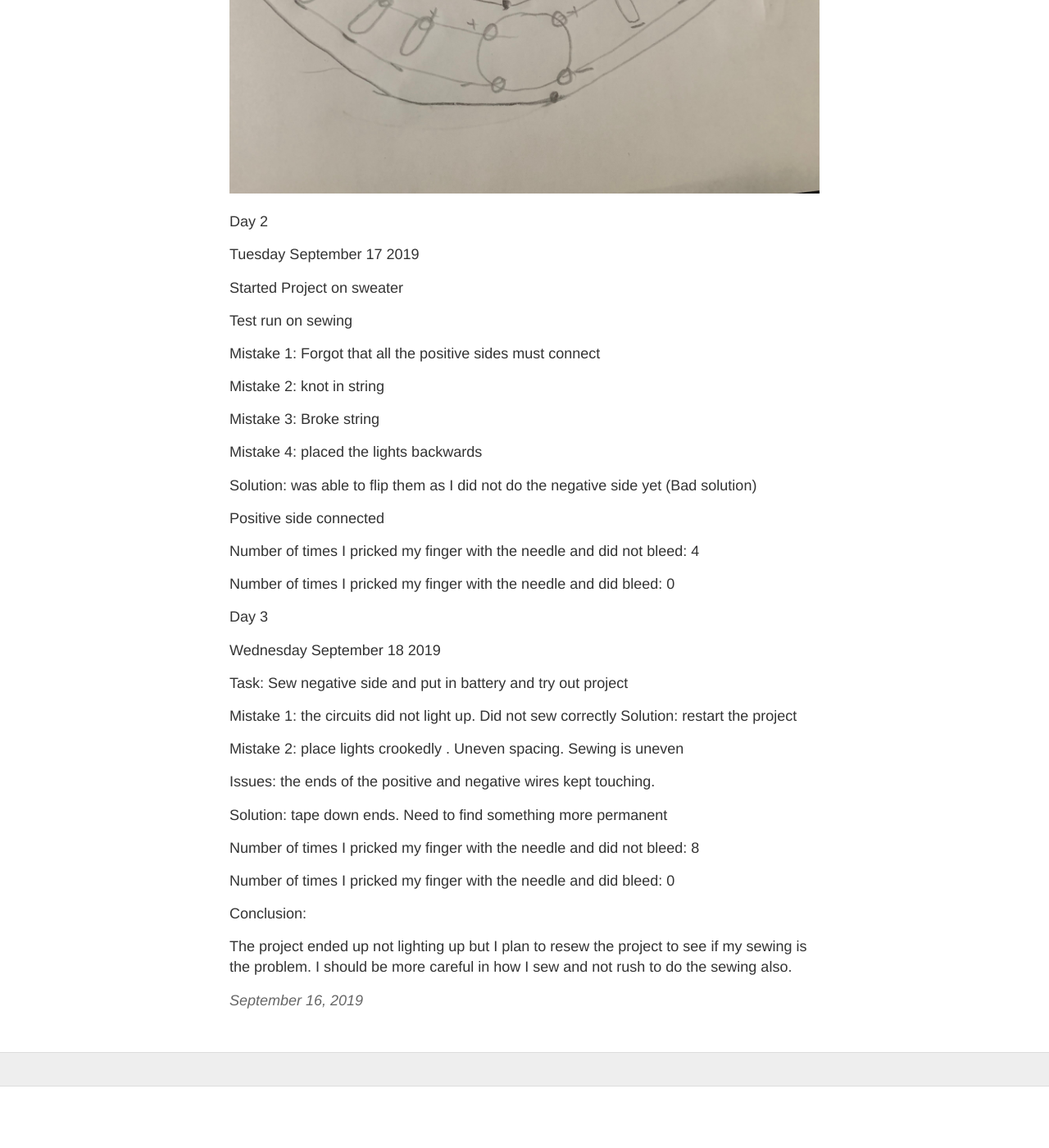
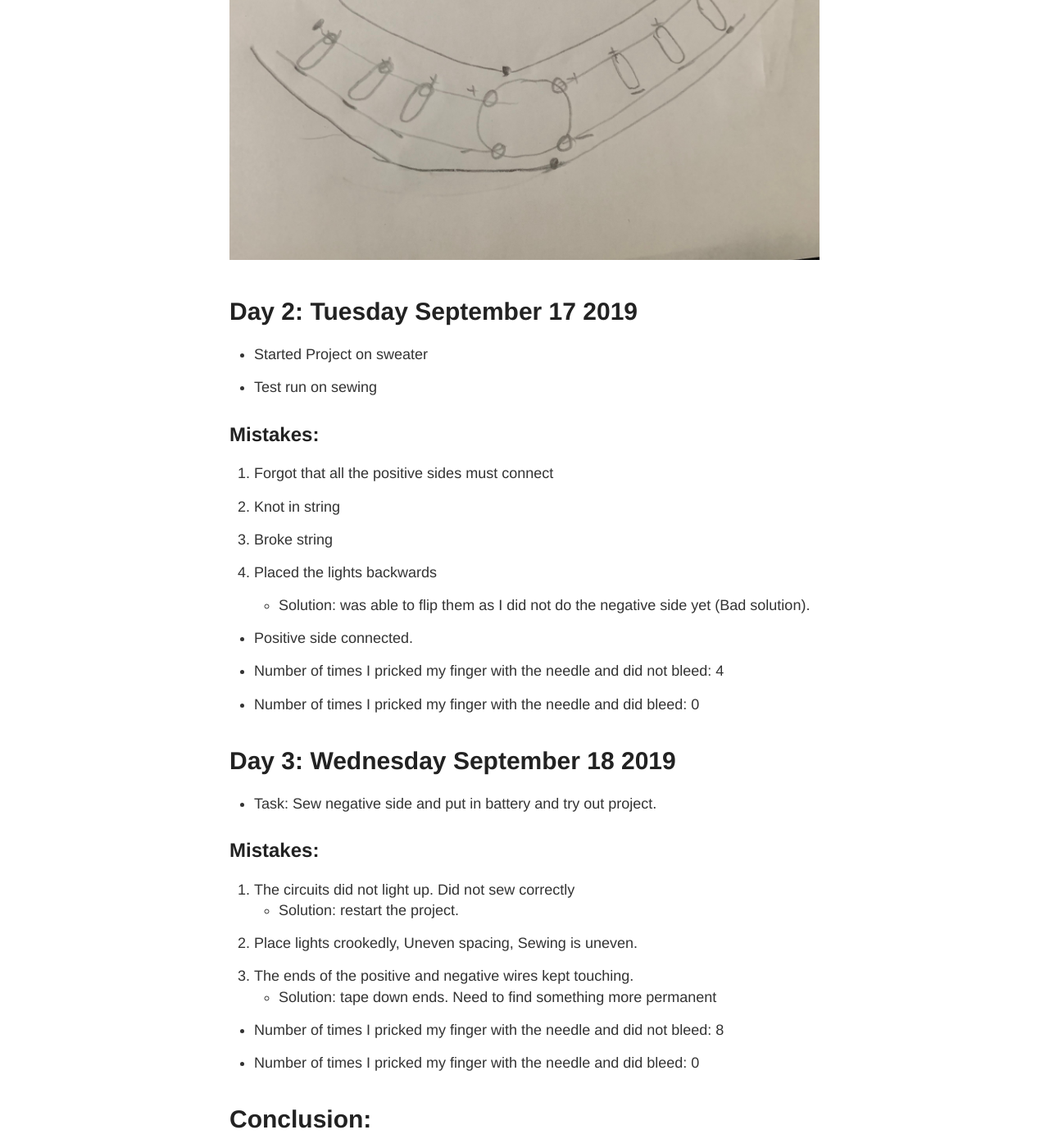
Before and after one commit to kac844/Homepage, a Jekyll site: the page built from _posts/2019-09-16-Day-1.markdown, in a window 1280 px wide and 1400 px high, scrolled down 780 px. Shown: the whole window at 82% size. Built offline with Jekyll 4.4.1, drawn with Linux system fonts in a browser that asks for light colours; before the commit the page ends 2105 px from its top, so only the background shows below that; some of the changed text lies outside the part shown.

Commit message:
Update 2019-09-16-Day-1.markdown

```diff
--- a/_posts/2019-09-16-Day-1.markdown
+++ b/_posts/2019-09-16-Day-1.markdown
@@ -3,71 +3,71 @@ layout: post
 title: Week 1
 ---
 
+# Day 1: September 16 2019
 
-Day 1
-Planned layout for the circuits on sweater
+* Planned layout for the circuits on sweater
 
-Basic sketch
+* Basic sketch
 
-Color lights picked out
+* Color lights picked out
 
-Used tape
+* Used tape to figure out placement of the lights.
 
 
-Number of times I pricked my finger with the needle and did not bleed: 1
+* Number of times I pricked my finger with the needle and did not bleed: 1
 
-Number of times I pricked my finger with the needle and did bleed: 0
+* Number of times I pricked my finger with the needle and did bleed: 0
 
 
 ![this](/project/img2.JPG)
 
 
 
-Day 2
+# Day 2: Tuesday September 17 2019
 
-Tuesday September 17 2019
+* Started Project on sweater
 
-Started Project on sweater
+* Test run on sewing
 
-Test run on sewing
+## Mistakes:
 
-Mistake 1: Forgot that all the positive sides must connect
+1.  Forgot that all the positive sides must connect
 
-Mistake 2: knot in string
+2. Knot in string
 
-Mistake 3: Broke string
+3. Broke string
 
-Mistake 4: placed the lights backwards
-
-Solution: was able to flip them as I did not do the negative side yet (Bad solution)
+4. Placed the lights backwards
+	* Solution: was able to flip them as I did not do the negative side yet (Bad solution).
 
 
-Positive side connected
+* Positive side connected.
 
-Number of times I pricked my finger with the needle and did not bleed: 4
+* Number of times I pricked my finger with the needle and did not bleed: 4
 
-Number of times I pricked my finger with the needle and did bleed: 0
-
-Day 3
-
-Wednesday September 18 2019
-
-Task: Sew negative side and put in battery and try out project
-
-Mistake 1: the circuits did not light up. Did not sew correctly
-Solution: restart the project
-
-Mistake 2: place lights crookedly . Uneven spacing. Sewing is uneven
-
-Issues: the ends of the positive and negative wires kept touching.
-
-Solution: tape down ends. Need to find something more permanent
-
-Number of times I pricked my finger with the needle and did not bleed: 8
-
-Number of times I pricked my finger with the needle and did bleed: 0
+* Number of times I pricked my finger with the needle and did bleed: 0
 
 
-Conclusion:
 
-The project ended up not lighting up but I plan to resew the project to see if my sewing is the problem. I should be more careful in how I sew and not rush to do the sewing also.
+# Day 3: Wednesday September 18 2019
+
+* Task: Sew negative side and put in battery and try out project.
+
+## Mistakes:
+
+1.  The circuits did not light up. Did not sew correctly
+	* Solution: restart the project.
+
+2. Place lights crookedly, Uneven spacing, Sewing is uneven.
+
+3. The ends of the positive and negative wires kept touching.
+	* Solution: tape down ends. Need to find something more permanent
+
+* Number of times I pricked my finger with the needle and did not bleed: 8
+
+* Number of times I pricked my finger with the needle and did bleed: 0
+
+
+# Conclusion:
+
+* The project ended up not lighting up but I plan to resew the project to see if my sewing is the problem. I should be more careful in how I sew and not rush to do the sewing also.
```
